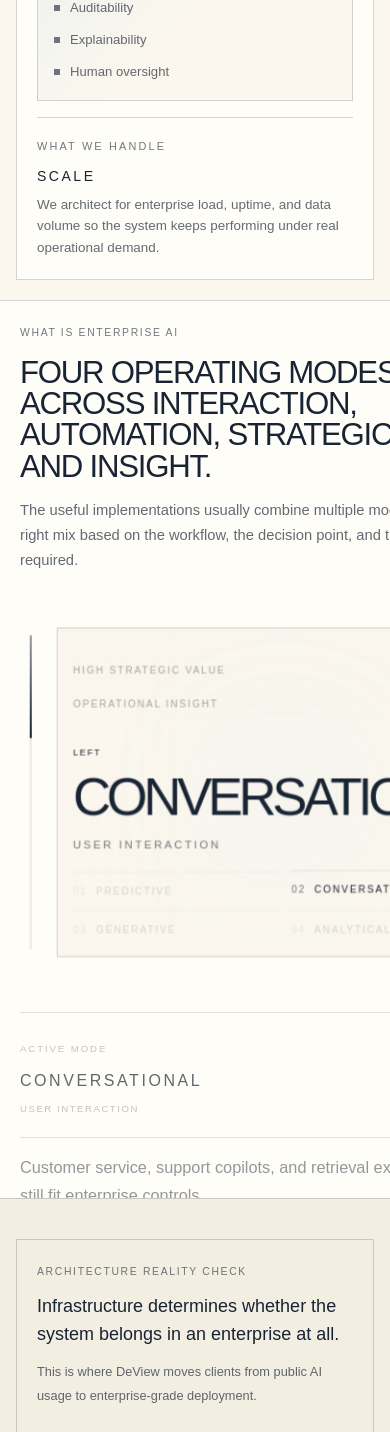
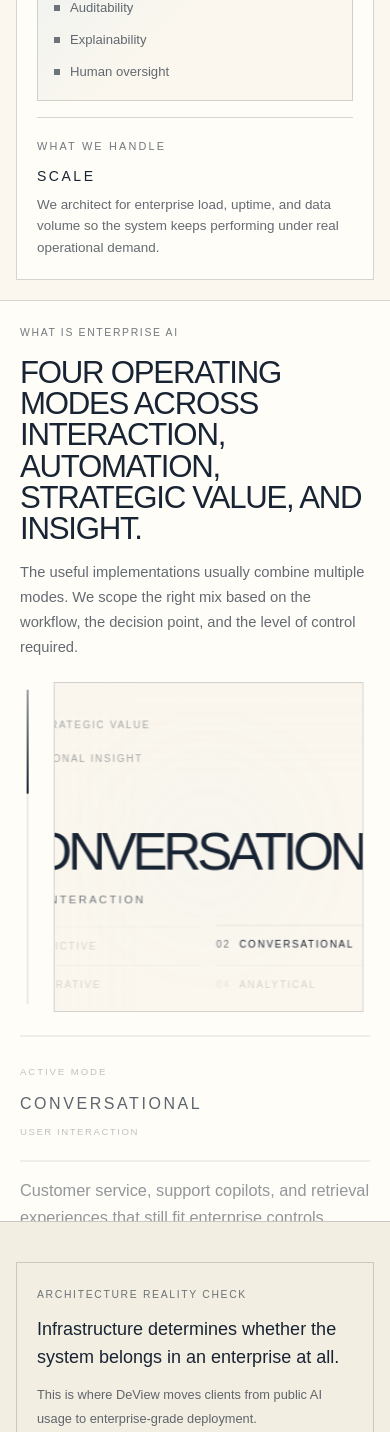
Before and after one commit to artemiusradin-png/deview-website, a Next.js app: page / in a window 390 px wide. Shown: the part 3165-4597 px from the top of the page. Built offline with nearby package versions, Linux system fonts and the light colour scheme.

Commit message:
Reposition enterprise fullscreen stage layout

```diff
--- a/app/globals.css
+++ b/app/globals.css
@@ -656,9 +656,8 @@ html[data-theme="light"] .enterprise-mode::before {
 
 /* Panel sticks to viewport until wrapper is fully scrolled past */
 .enterprise-mode-stage {
-  display: grid;
-  grid-template-rows: auto 1fr auto;
-  align-items: stretch;
+  position: relative;
+  display: block;
   gap: 0;
   width: 100vw;
   margin-left: calc(-50vw + 50%);
@@ -700,8 +699,13 @@ html[data-theme="light"] .enterprise-mode::before {
 }
 
 .enterprise-mode-stage-copy {
-  max-width: none;
-  width: 100%;
+  position: absolute;
+  top: 2rem;
+  left: clamp(1.25rem, 4vw, 3rem);
+  right: clamp(1.25rem, 4vw, 3rem);
+  z-index: 4;
+  max-width: 58rem;
+  width: auto;
 }
 
 .enterprise-mode-stage-title {
@@ -730,24 +734,29 @@ html[data-theme="light"] .enterprise-mode::before {
   transform-origin: center center;
   will-change: transform, filter;
   position: relative;
+  height: 100%;
   padding-left: 1.75rem;
 }
 
 .enterprise-mode-stage-shell {
-  flex: 1;
   display: flex;
   align-items: center;
-  min-height: 0;
+  min-height: 100%;
+  height: 100%;
 }
 
 .enterprise-mode-text-stage {
   position: relative;
   width: 100%;
-  min-height: min(62rem, 72vh);
+  min-height: 100%;
+  height: 100%;
   display: flex;
   align-items: center;
   justify-content: center;
-  padding: clamp(4.5rem, 7vw, 6rem) clamp(4.5rem, 8vw, 7rem);
+  padding:
+    clamp(12rem, 18vh, 15rem)
+    clamp(3rem, 5vw, 5rem)
+    clamp(10rem, 16vh, 13rem);
   border: 1px solid var(--white-20);
   background:
     linear-gradient(180deg, rgba(255, 255, 255, 0.04), transparent 28%),
@@ -838,9 +847,9 @@ html[data-theme="light"] .enterprise-mode::before {
   justify-content: center;
   text-align: center;
   gap: 1.1rem;
-  min-height: 26rem;
-  width: min(100%, 78rem);
-  padding: 4rem 0 6rem;
+  min-height: 100%;
+  width: min(100%, 88rem);
+  padding: 0;
 }
 
 .enterprise-mode-text-position {
@@ -869,7 +878,7 @@ html[data-theme="light"] .enterprise-mode::before {
   position: absolute;
   left: clamp(1.5rem, 3vw, 2.5rem);
   right: clamp(1.5rem, 3vw, 2.5rem);
-  bottom: 1.5rem;
+  bottom: clamp(6.25rem, 9vh, 7.25rem);
   z-index: 1;
   display: grid;
   grid-template-columns: repeat(4, minmax(0, 1fr));
@@ -923,11 +932,17 @@ html[data-theme="light"] .enterprise-mode::before {
 }
 
 .enterprise-mode-stage-detail {
+  position: absolute;
+  left: clamp(1.25rem, 4vw, 3rem);
+  right: clamp(1.25rem, 4vw, 3rem);
+  bottom: 2rem;
+  z-index: 4;
   display: grid;
   gap: 1rem;
   border-top: 1px solid var(--white-20);
   padding-top: 1.5rem;
   grid-template-columns: minmax(0, 20rem) 1fr;
+  background: linear-gradient(180deg, transparent, rgba(0, 0, 0, 0.14) 38%);
 }
 
 .enterprise-mode-stage-detail-copy {
@@ -1028,7 +1043,9 @@ html[data-theme="light"] .enterprise-compare-enterprise {
   }
 
   .enterprise-mode-stage-copy {
+    position: static;
     max-width: none;
+    width: 100%;
   }
 
   .enterprise-mode-stage-title {
@@ -1043,10 +1060,13 @@ html[data-theme="light"] .enterprise-compare-enterprise {
 
   .enterprise-mode-stage-shell {
     display: block;
+    min-height: auto;
+    height: auto;
   }
 
   .enterprise-mode-text-stage {
     min-height: auto;
+    height: auto;
     display: grid;
     justify-items: stretch;
     gap: 1.25rem;
@@ -1129,7 +1149,12 @@ html[data-theme="light"] .enterprise-compare-enterprise {
   }
 
   .enterprise-mode-stage-detail {
+    position: static;
+    left: auto;
+    right: auto;
+    bottom: auto;
     grid-template-columns: 1fr;
+    background: none;
   }
 
   .enterprise-mode-stage-detail-copy {
```
